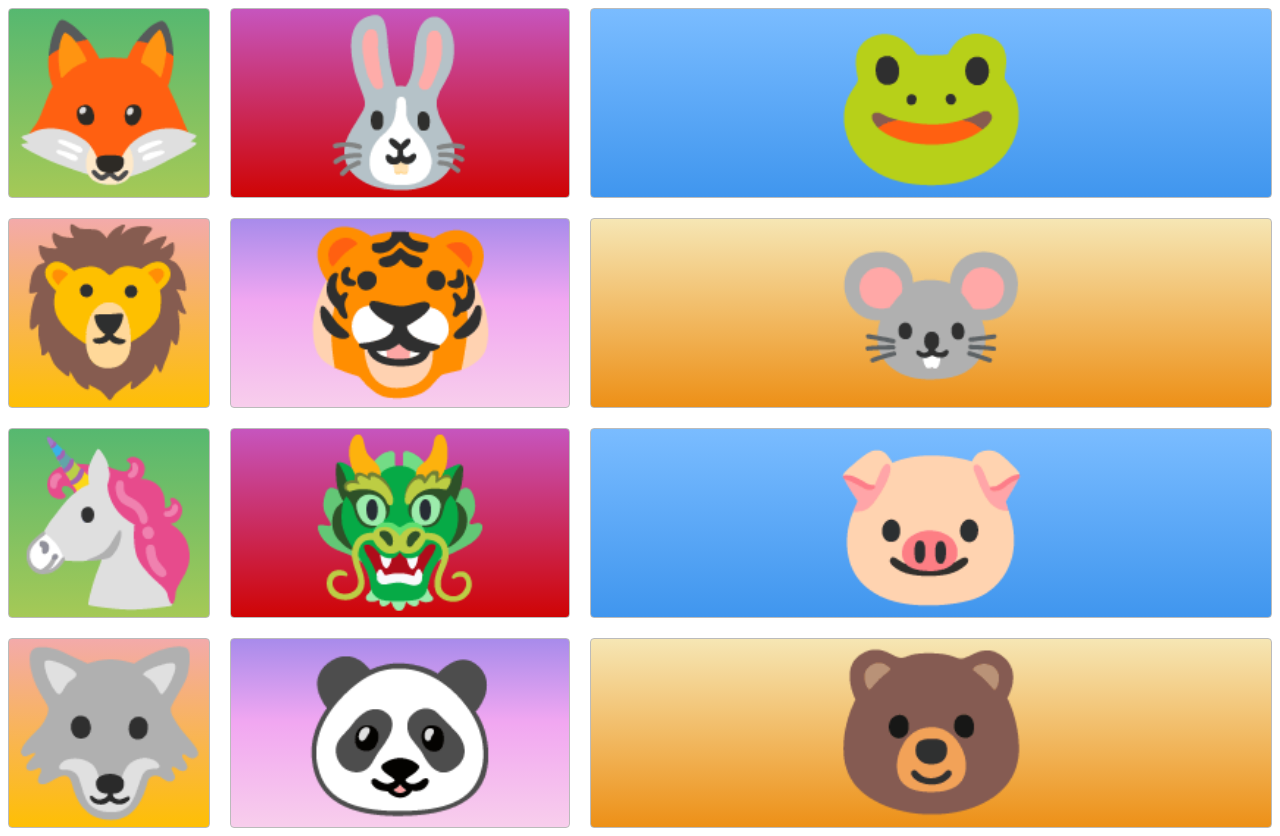
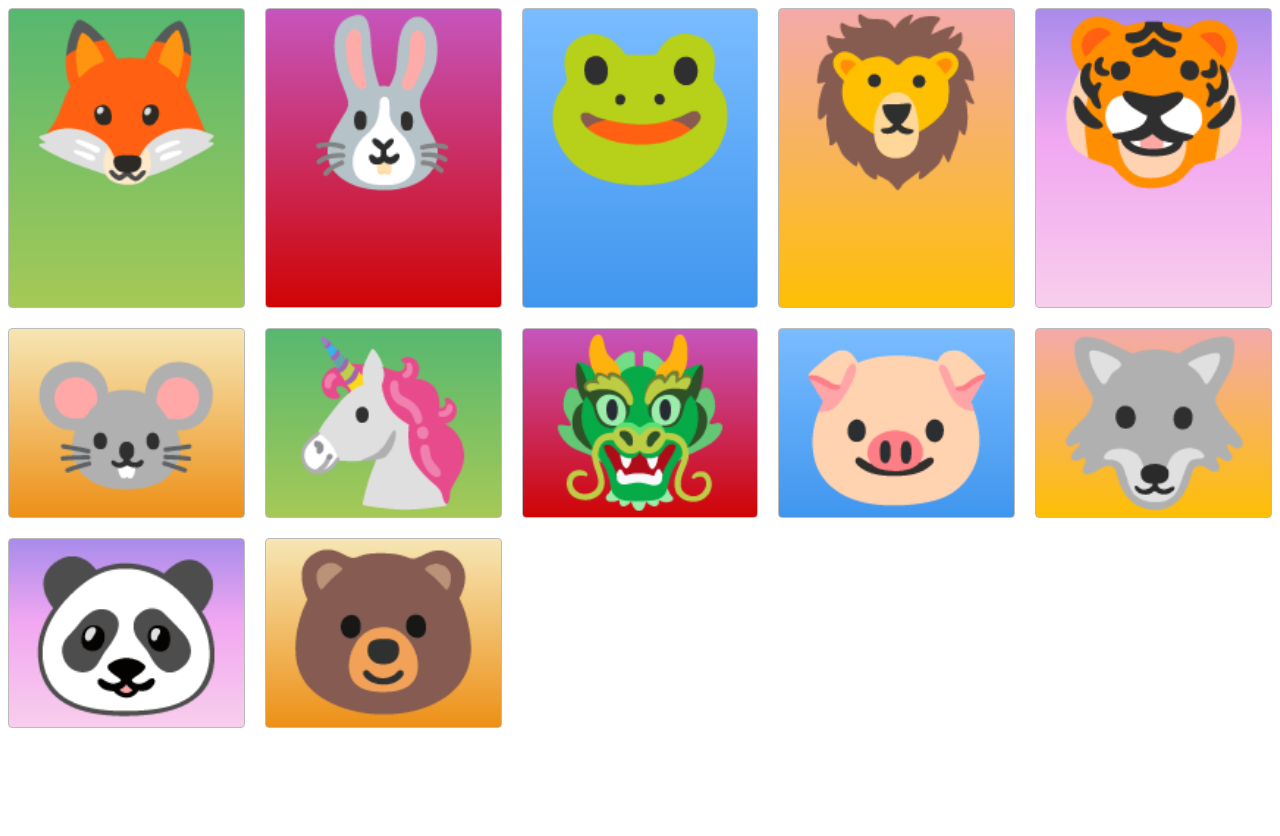
Before and after one commit to Fey0xFF/webDev, a plain HTML site: page css-grid/index.html in a window 1280 px wide. After the commit the page ends 800 px from the top, so only its background shows below. Drawn offline with Linux system fonts and the light colour scheme.

Commit message:
using minmax

```diff
--- a/css-grid/style.css
+++ b/css-grid/style.css
@@ -1,8 +1,9 @@
 .container {
 	display: grid;
 	grid-gap: 20px;
-	grid-template-columns: auto 1fr 2fr;
-	grid-template-rows: 1fr;
+	grid-template-columns: repeat(auto-fill, minmax(200px, 1fr));
+	grid-template-rows: 300px;
+	justify-items: ;
 }
 
 .zone {
```
